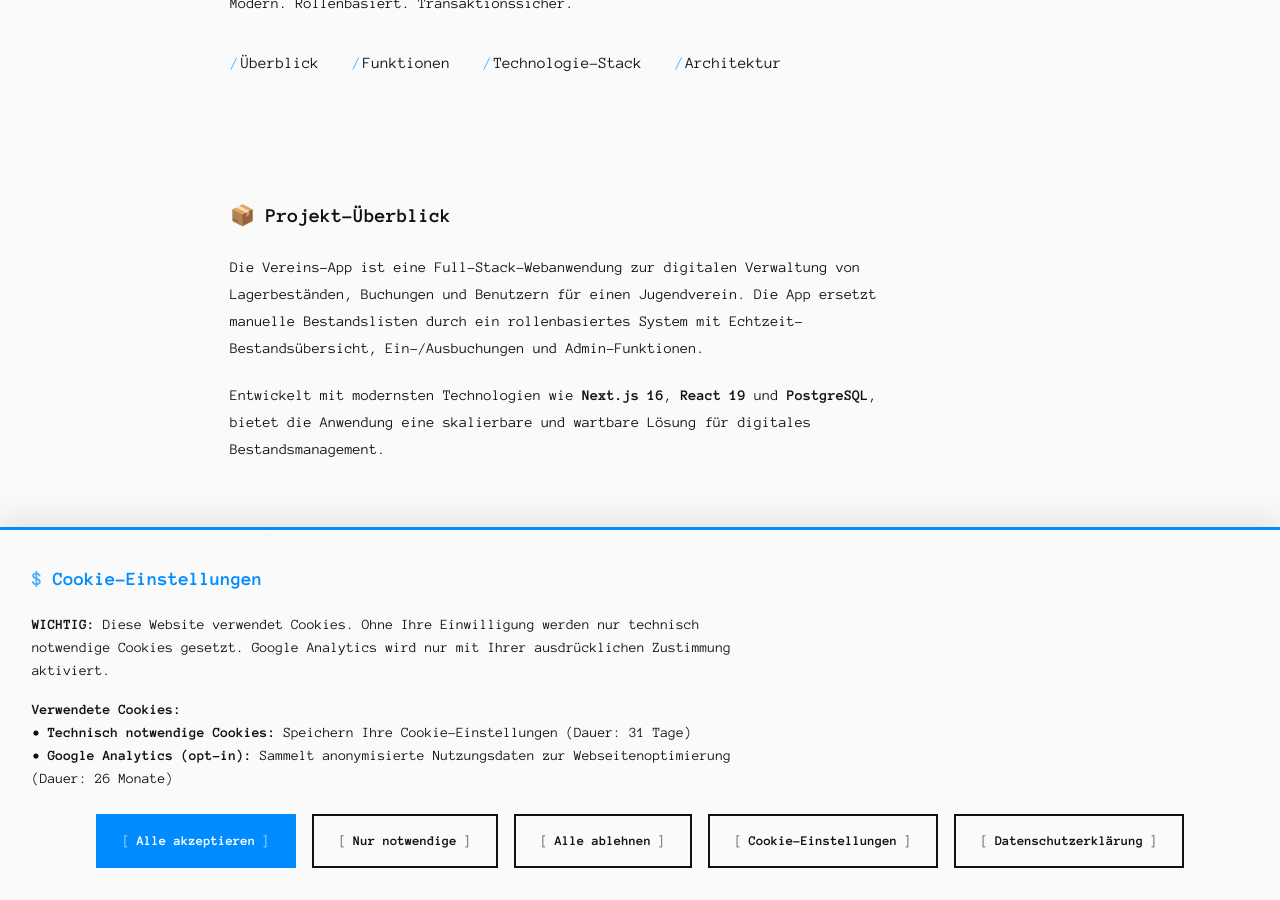
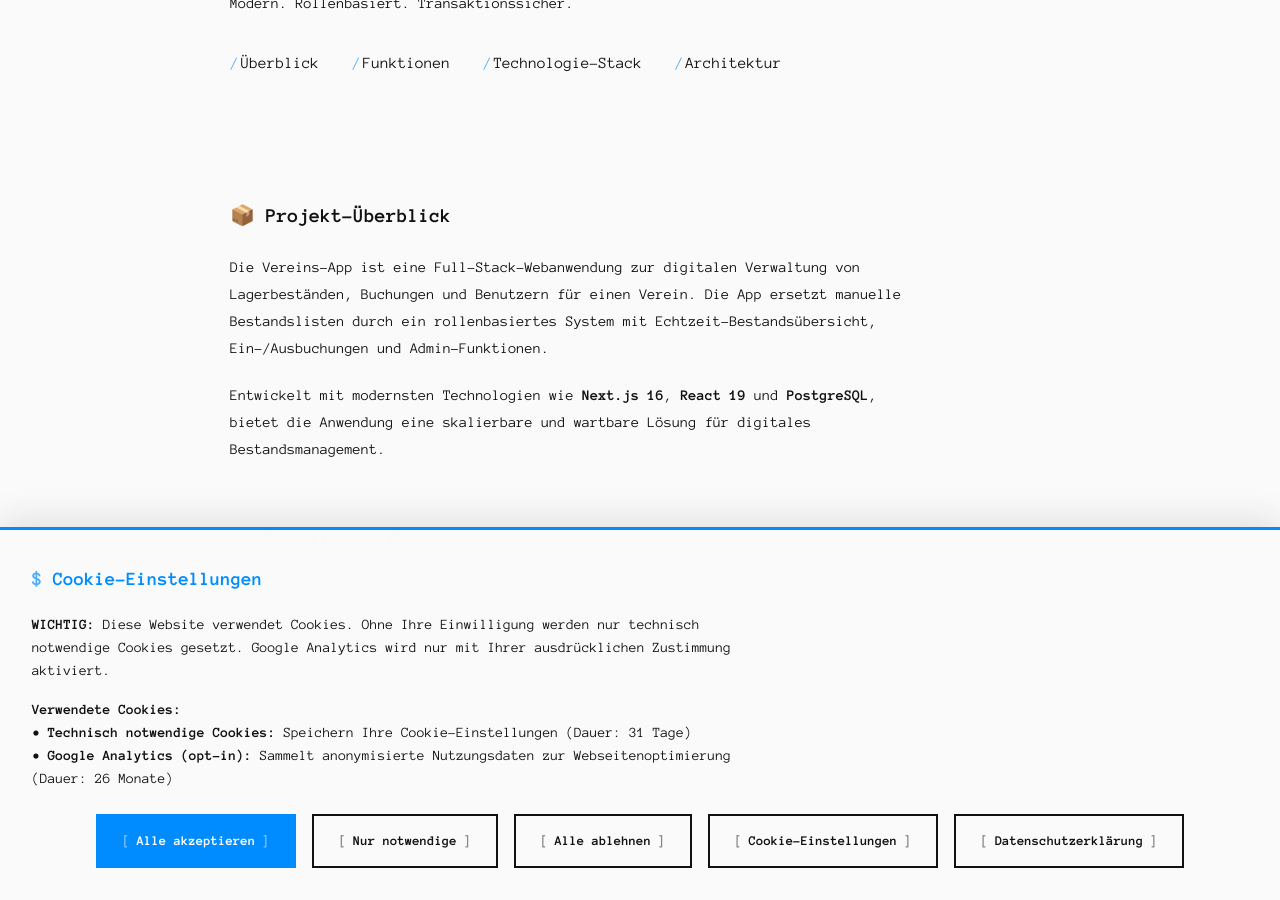
Before and after one commit to kingsepp/kingsepp.github.io, a Jekyll site: the page built from vereins-app/index.md, in a window 1280 px wide and 900 px high, scrolled down 309 px. Built offline with Jekyll 4.4.1, drawn with Linux system fonts in a browser that asks for light colours.

Commit message:
format check

```diff
--- a/vereins-app/index.md
+++ b/vereins-app/index.md
@@ -94,7 +97,7 @@ keywords: Next.js, React, PostgreSQL, Prisma, Warenwirtschaft, Full-Stack, TypeS
         <div class="content-wrapper">
           <p>
             Die Vereins-App ist eine Full-Stack-Webanwendung zur digitalen Verwaltung von Lagerbeständen,
-            Buchungen und Benutzern für einen Jugendverein. Die App ersetzt manuelle Bestandslisten durch
+            Buchungen und Benutzern für einen Verein. Die App ersetzt manuelle Bestandslisten durch
             ein rollenbasiertes System mit Echtzeit-Bestandsübersicht, Ein-/Ausbuchungen und Admin-Funktionen.
           </p>
           <p>
```
Also changed, not shown: other parts of vereins-app/index.md (+5 -2 lines), index.md (+1 -1 lines).
